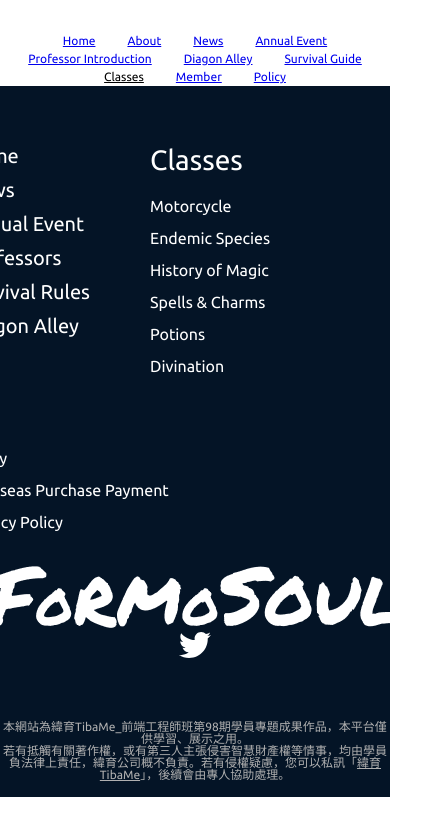
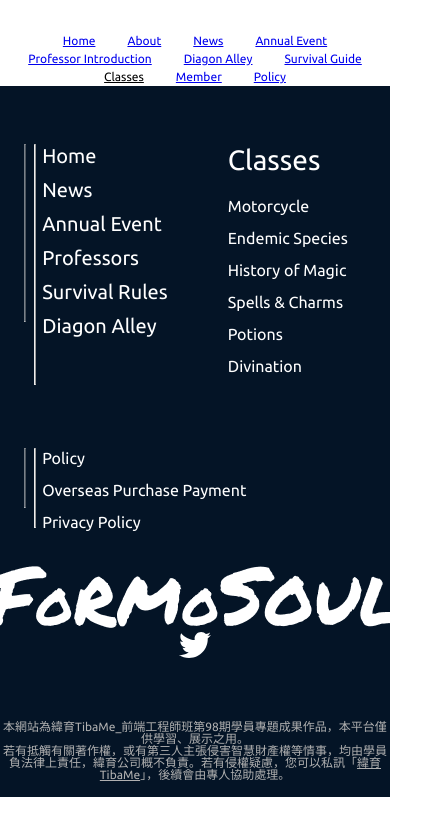
Before and after one commit to ChenRepeat/Formosoul, a Vue app: page /classes in a window 390 px wide. Shown: the top 836 px of the page, 426 px wide, since content can reach past the window. Built offline with nearby package versions, Linux system fonts and the light colour scheme.

Commit message:
add 按鈕組件(包含使用方法)

```diff
--- a/src/components/TheFooter.vue
+++ b/src/components/TheFooter.vue
@@ -1,6 +1,8 @@
 <script setup>
   import siteLogo from '@/assets/logo_white_L.png';
   import { FontAwesomeIcon } from '@fortawesome/vue-fontawesome';
+
+
 </script>
 
 <template>
@@ -9,7 +11,9 @@
       <div class="footer-icons-case dp-flex-col">
           <img :src="siteLogo" alt="Logo" class="logo-style">
           <div class="footer-social-link">
-            <a href=""><font-awesome-icon icon="fa-brands fa-twitter" beat class="footer-socialIcons" /></a>
+            <a href=""><font-awesome-icon icon="fa-brands fa-twitter" beat class="footer-socialIcons" />
+            </a>
+
           </div>
       </div>
 
@@ -58,12 +62,16 @@
 </template>
 
 <style scoped lang="scss">
+
   a{
     width: 100%;
     display: block;
   }
   ul{
     list-style: none;
+  }
+  hr{
+    margin: 0;
   }
   .footer-icons-case{
     height: auto;
@@ -109,7 +117,7 @@
     font-size: 28px;
   }
   .footer-link-case{
-    width: 461px;
+    width: auto;
     position: relative;
   }
   .footer-classes-link{
@@ -148,7 +156,6 @@
   }
   .hr-thick{
     width: 73%;
-    margin-left: 0;
     transform: scaleY(0.5);
   }
   .tibame-policy a{
@@ -165,6 +172,8 @@
     .footer-link-corner{
       flex-direction: column;
       width: max-content;
+      margin: 0 50px;
+      box-sizing: border-box;
     }
     .footer-page-link a{
       font-size: 20px;
@@ -172,8 +181,11 @@
     .trim-case-policy,.trim-case-link{
       transform: rotate(90deg);
       transform-origin: 0 50%;
-      top: -12px;left: -12px;
+      top: -8px;left: -12px;
       position: absolute;
+      display: flex;
+      flex-direction: column;
+      gap: 8px;
     }
     .trim-case-link{
       width: 241px;
```
Also changed, not shown: src/components/Button.vue (added, +49 -0 lines).
